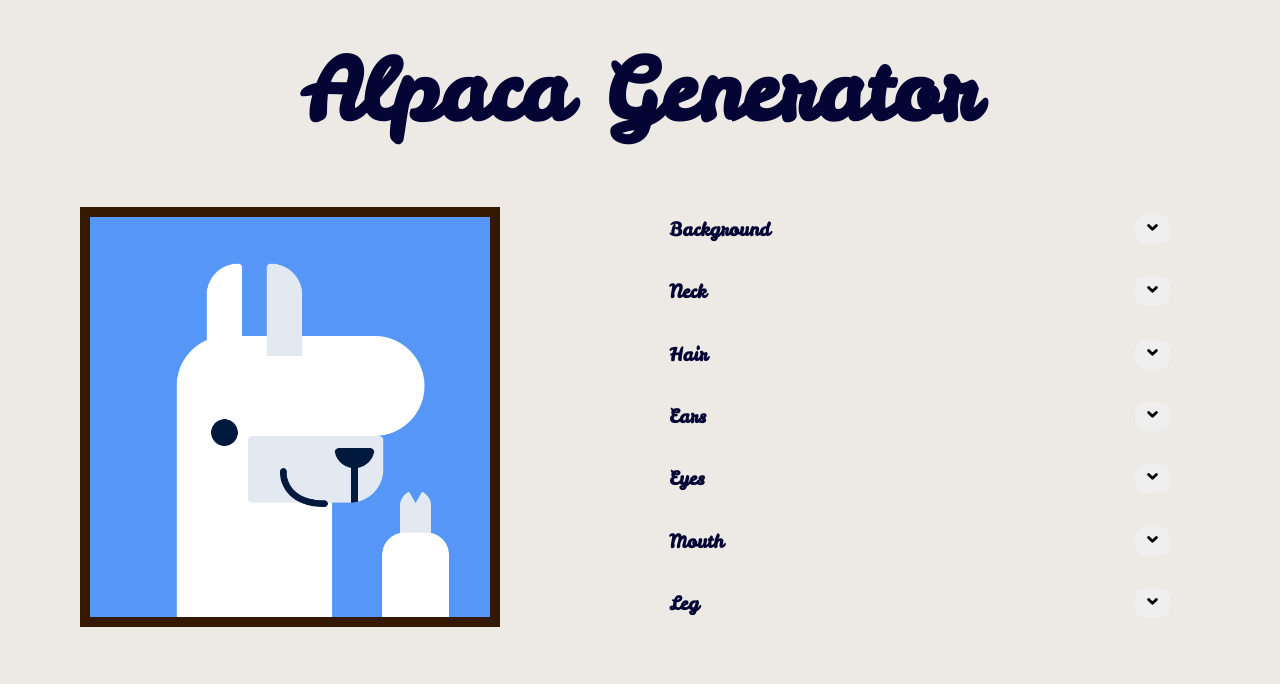
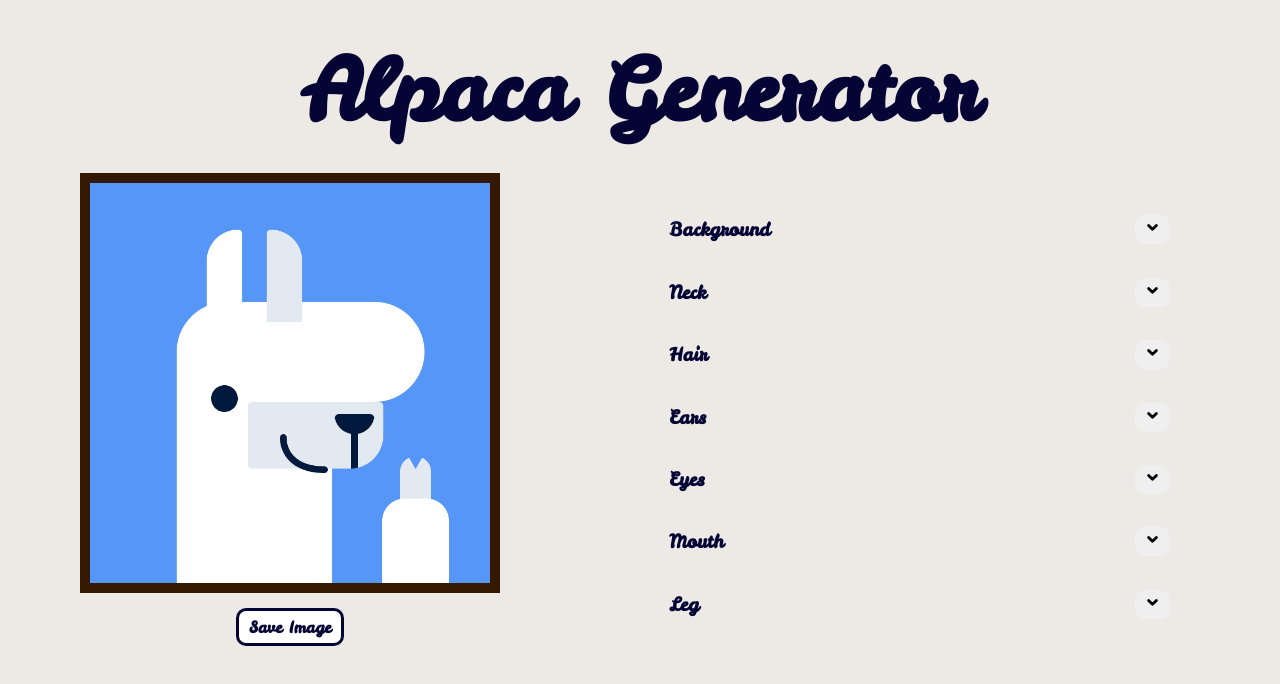
Before and after one commit to AnitaMartinez/lorenaProject, a React (Vite) app: page / in a window 1280 px wide. Shown: the top 684 px of the page. Built offline with nearby package versions, Linux system fonts and the light colour scheme.

Commit message:
save button + options

```diff
--- a/package.json
+++ b/package.json
@@ -12,6 +12,7 @@
     "deploy": "gh-pages -d dist"
   },
   "dependencies": {
+    "html-to-image": "^1.11.11",
     "node-sass": "^9.0.0",
     "prop-types": "^15.8.1",
     "react": "^18.3.1",
--- a/src/components/App.jsx
+++ b/src/components/App.jsx
@@ -1,7 +1,8 @@
 import "../scss/App.scss";
-import { useState } from "react";
+import { useState, useRef } from "react";
 import ImageLayer from "./ImageLayer.jsx";
 import Options from "./Options.jsx";
+import { toPng } from "html-to-image";
 
 function App() {
   const [layer, setLayers] = useState({
@@ -16,6 +17,7 @@ function App() {
   });
 
   const [visibleLayer, setVisibleLayer] = useState(null);
+  const imageContainerRef = useRef(null);
 
   const handleLayerChange = (layer, option) => {
     setLayers((prevLayers) => ({
@@ -28,12 +30,30 @@ function App() {
     setVisibleLayer((prevLayer) => (prevLayer === layer ? null : layer));
   };
 
+  const handleSaveImage = () => {
+    if (imageContainerRef.current === null) {
+      return;
+    }
+
+    toPng(imageContainerRef.current, { cacheBust: true })
+      .then((dataUrl) => {
+        const link = document.createElement("a");
+        link.href = dataUrl;
+        link.download = "generated-image.png";
+        link.click();
+      })
+      .catch((err) => {
+        console.error("Error capturing image:", err);
+      });
+  };
+
   return (
     <div>
       <h2 className="app__title">Alpaca Generator</h2>
-      <section className="app__section">
+      <div className="app__section">
+        <section className="app__section1">
           <div className="app__imagebox">
-          <div className="app__imagepreview">
+            <div className="app__imagepreview" ref={imageContainerRef}>
               <ImageLayer src={layer.Background} />
               <ImageLayer src={layer.Neck} />
               <ImageLayer src={layer.Hair} />
@@ -44,8 +64,14 @@ function App() {
               <ImageLayer src={layer.Leg} />
             </div>
           </div>
-
-        <div className="app__options">
+          <div className="app__savediv">
+            <button className="button__save" onClick={handleSaveImage}>
+              Save Image
+            </button>
+          </div>
+        </section>
+        <section className="app__options">
+          <div>
             <Options
               layer="Background"
               options={[
@@ -166,6 +192,7 @@ function App() {
           </div>
         </section>
       </div>
+    </div>
   );
 }
 
--- a/src/scss/main/Options.scss
+++ b/src/scss/main/Options.scss
@@ -29,3 +29,8 @@ button {
 .icons {
   stroke-width: 3px;
 }
+
+.option-button {
+  color: rgb(5, 5, 53);
+  font-weight: bold;
+}
--- a/src/scss/main/main.scss
+++ b/src/scss/main/main.scss
@@ -61,4 +61,19 @@
       // margin: 40px;
     }
   }
+
+  &__savediv {
+    padding: 10px;
+    display: flex;
+    justify-content: center;
+  }
 }
+
+.button__save {
+  padding: 5px 10px;
+  border: 3px solid rgb(5, 5, 53);
+  color: rgb(5, 5, 53);
+  font-size: 16px;
+  font-weight: bold;
+  font-family: "Leckerli One", cursive;
+}
```
Also changed, not shown: 1 other file (tests, documents, lock files or other folders). Lines whose indentation alone changed are shown as unchanged.
